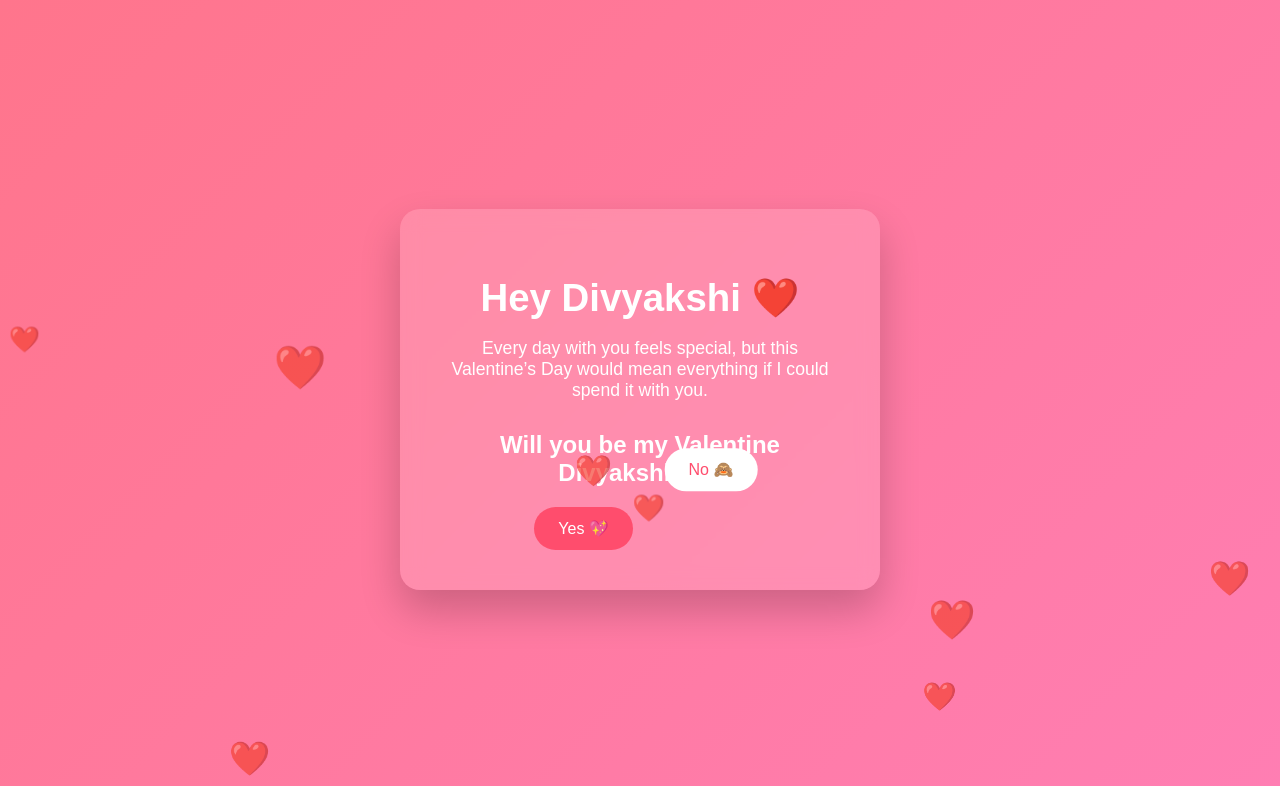
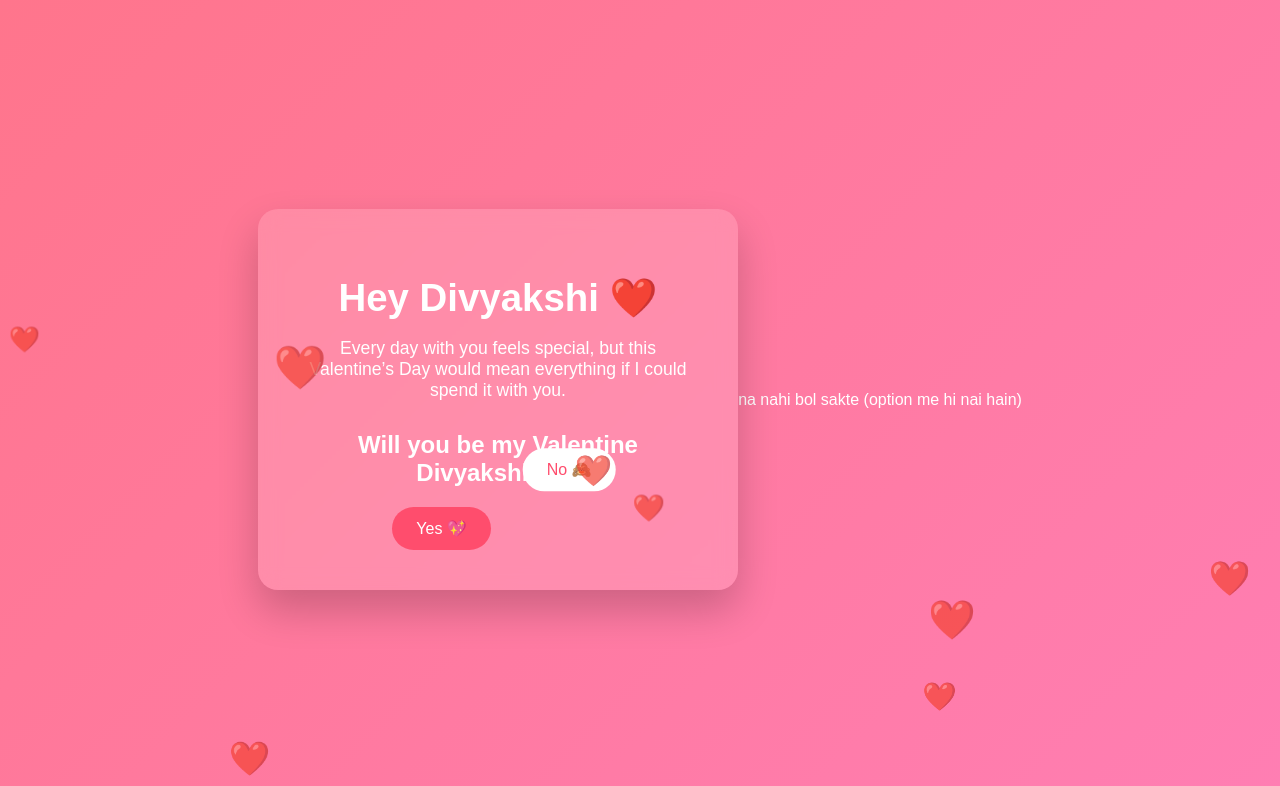
Before and after one commit to noopur2212/valentine, a plain HTML site: page index.html in a window 1280 px wide. Both pictures are taken after a click on the button "No 🙈". Shown: the top 786 px of the page. Drawn offline with Linux system fonts and the light colour scheme.

Commit message:
Update index.html

```diff
--- a/index.html
+++ b/index.html
@@ -138,6 +138,9 @@
       const noBtn = document.querySelector(".no");
       const x = Math.random() * 200 - 100;
       const y = Math.random() * 200 - 100;
+      const heart = document.createElement("div");
+      heart.innerText = "na nahi bol sakte (option me hi nai hain)";
+      document.body.appendChild(heart);
       noBtn.style.transform = `translate(${x}px, ${y}px)`;
     }
 
```
